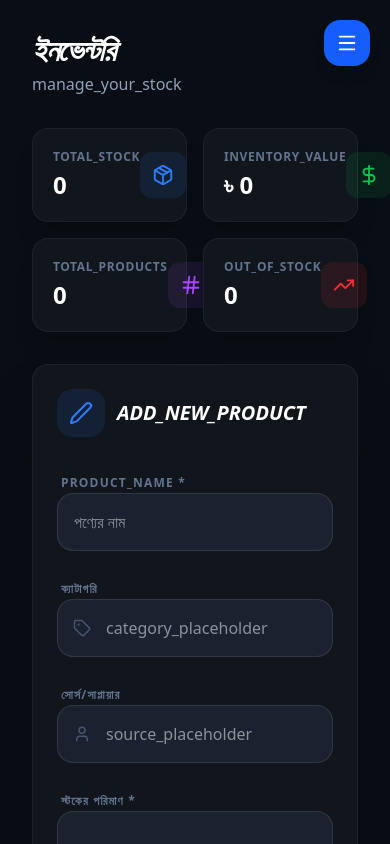
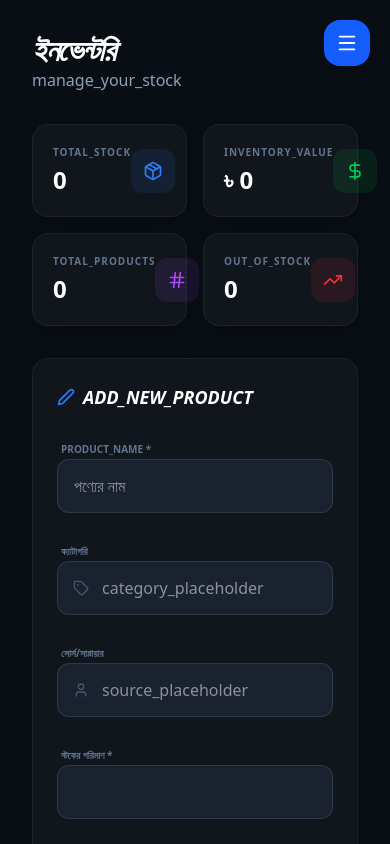
Before and after one commit to Ufuq-Innovation/Xeetrix, a Next.js app: page /inventory in a window 390 px wide. Built offline with nearby package versions, Linux system fonts and the light colour scheme; no server answers; the database is empty.

Commit message:
refactor: optimize localization key mapping and UI dry principles
Streamlined Translation key (t) usage by implementing loops for form fields and table headers. Improved stats calculation and overall code maintainability for the Inventory module.

```diff
--- a/app/(dashboard)/inventory/page.js
+++ b/app/(dashboard)/inventory/page.js
@@ -1,6 +1,6 @@
 "use client";
 
-import React, { useState } from "react";
+import React, { useState, useMemo } from "react";
 import { toast } from "sonner";
 import { useTranslation } from "react-i18next";
 import { useApp } from "@/context/AppContext";
@@ -11,20 +11,13 @@ export default function InventoryPage() {
   const { lang } = useApp();
   const { t } = useTranslation("common");
   const queryClient = useQueryClient();
+  const [editingId, setEditingId] = useState(null);
 
-  const [editingId, setEditingId] = useState(null);
-  const [formData, setFormData] = useState({
-    name: "",
-    stock: "",
-    sku: "",
-    costPrice: "",
-    sellingPrice: "",
-    description: "",
-    category: "",
-    source: "",
-  });
+  const initialFormState = {
+    name: "", stock: "", sku: "", costPrice: "", sellingPrice: "", description: "", category: "", source: ""
+  };
+  const [formData, setFormData] = useState(initialFormState);
 
-  /* ===================== FETCH ===================== */
   const { data: products = [], isLoading } = useQuery({
     queryKey: ["inventory", lang],
     queryFn: async () => {
@@ -34,269 +27,136 @@ export default function InventoryPage() {
     },
   });
 
-  /* ===================== STATS ===================== */
-  const totalStock = products.reduce((sum, item) => sum + (Number(item.stock) || 0), 0);
-  const totalValue = products.reduce((sum, item) => {
-    const cost = Number(item.costPrice) || 0;
-    const stock = Number(item.stock) || 0;
-    return sum + (cost * stock);
-  }, 0);
-  const outOfStock = products.filter(item => (Number(item.stock) || 0) <= 0).length;
-  const totalProducts = products.length;
+  // --- Stats Calculation with proper keys ---
+  const statsData = useMemo(() => {
+    const s = products.reduce((acc, item) => {
+      const stock = Number(item.stock) || 0;
+      acc.totalStock += stock;
+      acc.totalValue += (Number(item.costPrice) || 0) * stock;
+      if (stock <= 0) acc.outOfStock += 1;
+      return acc;
+    }, { totalStock: 0, totalValue: 0, outOfStock: 0 });
 
-  /* ===================== ADD / UPDATE ===================== */
+    return [
+      { label: t("total_stock"), val: s.totalStock, icon: Package, color: "blue" },
+      { label: t("inventory_value"), val: `৳ ${s.totalValue.toLocaleString()}`, icon: DollarSign, color: "green" },
+      { label: t("total_products"), val: products.length, icon: Hash, color: "purple" },
+      { label: t("out_of_stock"), val: s.outOfStock, icon: TrendingUp, color: "red", alert: s.outOfStock > 0 }
+    ];
+  }, [products, t]);
+
   const productMutation = useMutation({
     mutationFn: async (body) => {
-      const method = editingId ? "PUT" : "POST";
       const res = await fetch("/api/inventory", {
-        method,
+        method: editingId ? "PUT" : "POST",
         headers: { "Content-Type": "application/json" },
         body: JSON.stringify(body),
       });
-      if (!res.ok) throw new Error("Save failed");
       return res.json();
     },
-    onMutate: () => {
-      toast.loading(editingId ? t("updating") : t("saving"), { id: "product" });
+    onSuccess: () => {
+      queryClient.invalidateQueries(["inventory"]);
+      setEditingId(null);
+      setFormData(initialFormState);
+      toast.success(t("success"));
     },
-    onSuccess: () => {
-      queryClient.invalidateQueries({ queryKey: ["inventory"] });
-      queryClient.invalidateQueries({ queryKey: ["dashboardStats"] });
-      cancelEdit();
-      toast.success(editingId ? t("success") : t("success"), { id: "product" });
-    },
-    onError: () => {
-      toast.error(t("fetch_error"), { id: "product" });
-    },
+    onError: () => toast.error(t("fetch_error"))
   });
 
-  const handleSubmit = (e) => {
-    e.preventDefault();
-    if (!formData.name || !formData.stock) {
-      toast.error(t("fill_required_fields"));
-      return;
-    }
-    productMutation.mutate(editingId ? { ...formData, id: editingId } : formData);
-  };
-
-  const startEdit = (item) => {
-    setEditingId(item._id);
-    setFormData({
-      name: item.name || "",
-      stock: item.stock || "",
-      sku: item.sku || "",
-      costPrice: item.costPrice || "",
-      sellingPrice: item.sellingPrice || "",
-      description: item.description || "",
-      category: item.category || "",
-      source: item.source || "",
-    });
-    window.scrollTo({ top: 0, behavior: "smooth" });
-  };
-
-  const cancelEdit = () => {
-    setEditingId(null);
-    setFormData({ name: "", stock: "", sku: "", costPrice: "", sellingPrice: "", description: "", category: "", source: "" });
-  };
+  const inputs = [
+    { name: "name", label: t("product_name"), req: true, placeholder: t("product_name_placeholder") },
+    { name: "category", label: t("category"), icon: Tag, placeholder: t("category_placeholder") },
+    { name: "source", label: t("source_supplier"), icon: User, placeholder: t("source_placeholder") },
+    { name: "stock", label: t("stock_quantity"), type: "number", req: true },
+    { name: "costPrice", label: t("cost_price"), type: "number" },
+    { name: "sellingPrice", label: t("selling_price"), type: "number" },
+  ];
 
   return (
     <div className="space-y-8 p-4 md:p-6 max-w-7xl mx-auto">
-      {/* Header */}
-      <div className="flex flex-col md:flex-row md:items-center justify-between gap-4">
+      <div className="flex justify-between items-center">
         <div>
-          <h1 className="text-3xl md:text-4xl font-black uppercase italic text-white tracking-tighter">
-            {t("inventory")}
-          </h1>
-          <p className="text-slate-400 mt-1">{t("manage_your_stock")}</p>
+          <h1 className="text-3xl font-black uppercase italic text-white tracking-tighter">{t("inventory")}</h1>
+          <p className="text-slate-400">{t("manage_your_stock")}</p>
         </div>
-
         {editingId && (
-          <button
-            onClick={cancelEdit}
-            className="px-6 py-2.5 bg-red-500/10 text-red-500 border border-red-500/20 rounded-xl font-bold uppercase text-xs tracking-widest hover:bg-red-500 hover:text-white transition-all"
-          >
+          <button onClick={() => { setEditingId(null); setFormData(initialFormState); }} className="text-red-500 font-bold uppercase text-xs border border-red-500/20 px-4 py-2 rounded-xl hover:bg-red-500/10 transition-all">
             {t("cancel")}
           </button>
         )}
       </div>
 
-      {/* Stats Grid */}
+      {/* Stats Grid - Mapping used for cleaner code */}
       <div className="grid grid-cols-2 lg:grid-cols-4 gap-4">
-        {[
-          { label: t("total_stock"), val: totalStock, icon: Package, color: "blue" },
-          { label: t("inventory_value"), val: `৳ ${totalValue.toLocaleString()}`, icon: DollarSign, color: "green" },
-          { label: t("total_products"), val: totalProducts, icon: Hash, color: "purple" },
-          { label: t("out_of_stock"), val: outOfStock, icon: TrendingUp, color: "red", alert: outOfStock > 0 }
-        ].map((stat, i) => (
+        {statsData.map((stat, i) => (
           <div key={i} className="bg-[#11161D] p-5 rounded-2xl border border-white/5 shadow-xl">
             <div className="flex items-center justify-between">
               <div>
-                <p className="text-xs font-bold uppercase tracking-wider text-slate-500 mb-1">{stat.label}</p>
-                <p className={`text-2xl font-black ${stat.alert ? 'text-red-500' : 'text-white'}`}>{stat.val}</p>
+                <p className="text-[10px] font-bold uppercase text-slate-500 tracking-widest">{stat.label}</p>
+                <p className={`text-2xl font-black mt-1 ${stat.alert ? 'text-red-500' : 'text-white'}`}>{stat.val}</p>
               </div>
               <div className={`p-3 bg-${stat.color}-500/10 rounded-xl`}>
-                <stat.icon className={`text-${stat.color}-500`} size={22} />
+                <stat.icon className={`text-${stat.color}-500`} size={20} />
               </div>
             </div>
           </div>
         ))}
       </div>
 
-      {/* Add/Edit Product Form */}
-      <div className="bg-[#11161D] p-6 rounded-2xl border border-white/5 shadow-2xl">
-        <div className="flex items-center gap-3 mb-8">
-          <div className={`p-3 rounded-2xl ${editingId ? 'bg-yellow-500/10' : 'bg-blue-500/10'}`}>
-            <Edit2 className={editingId ? 'text-yellow-500' : 'text-blue-500'} size={24} />
-          </div>
-          <h3 className="text-xl font-black text-white uppercase italic">
-            {editingId ? t("edit_product") : t("add_new_product")}
-          </h3>
-        </div>
-
-        <form onSubmit={handleSubmit} className="space-y-6">
-          <div className="grid grid-cols-1 md:grid-cols-2 lg:grid-cols-3 gap-6">
-            <div className="space-y-2">
-              <label className="text-xs font-bold uppercase text-slate-500 tracking-widest ml-1">{t("product_name")} *</label>
-              <input
-                required
-                placeholder={t("product_name_placeholder")}
-                className="w-full p-4 bg-[#1a2230] border border-white/10 rounded-2xl text-white outline-none focus:ring-2 focus:ring-blue-500/50 transition-all"
-                value={formData.name}
-                onChange={(e) => setFormData({ ...formData, name: e.target.value })}
-              />
-            </div>
-
-            <div className="space-y-2">
-              <label className="text-xs font-bold uppercase text-slate-500 tracking-widest ml-1">{t("category")}</label>
+      {/* Form Section - Clean Key Usage */}
+      <form onSubmit={(e) => { e.preventDefault(); productMutation.mutate(editingId ? { ...formData, id: editingId } : formData); }} className="bg-[#11161D] p-6 rounded-2xl border border-white/5">
+        <h3 className="text-lg font-black text-white uppercase italic mb-6 flex items-center gap-2">
+          <Edit2 size={18} className="text-blue-500" /> {editingId ? t("edit") : t("add_new_product")}
+        </h3>
+        <div className="grid grid-cols-1 md:grid-cols-2 lg:grid-cols-3 gap-6">
+          {inputs.map((input) => (
+            <div key={input.name} className="space-y-2">
+              <label className="text-[10px] font-bold uppercase text-slate-500 ml-1">{input.label} {input.req && "*"}</label>
               <div className="relative">
-                <Tag className="absolute left-4 top-1/2 -translate-y-1/2 text-slate-600" size={18} />
+                {input.icon && <input.icon className="absolute left-4 top-1/2 -translate-y-1/2 text-slate-600" size={16} />}
                 <input
-                  placeholder={t("category_placeholder")}
-                  className="w-full p-4 pl-12 bg-[#1a2230] border border-white/10 rounded-2xl text-white outline-none focus:ring-2 focus:ring-blue-500/50 transition-all"
-                  value={formData.category}
-                  onChange={(e) => setFormData({ ...formData, category: e.target.value })}
+                  type={input.type || "text"}
+                  required={input.req}
+                  placeholder={input.placeholder}
+                  className={`w-full p-3.5 bg-[#1a2230] border border-white/10 rounded-xl text-white outline-none focus:ring-2 focus:ring-blue-500/40 transition-all ${input.icon ? 'pl-11' : 'px-4'}`}
+                  value={formData[input.name]}
+                  onChange={(e) => setFormData({ ...formData, [input.name]: e.target.value })}
                 />
               </div>
             </div>
+          ))}
+        </div>
+        <button type="submit" disabled={productMutation.isPending} className="mt-8 px-10 py-4 bg-blue-600 hover:bg-blue-700 text-white rounded-2xl font-black uppercase transition-all flex items-center gap-2 shadow-lg shadow-blue-500/20">
+          {productMutation.isPending ? t("saving") : (editingId ? t("update") : t("add_to_stock"))}
+        </button>
+      </form>
 
-            <div className="space-y-2">
-              <label className="text-xs font-bold uppercase text-slate-500 tracking-widest ml-1">{t("source_supplier")}</label>
-              <div className="relative">
-                <User className="absolute left-4 top-1/2 -translate-y-1/2 text-slate-600" size={18} />
-                <input
-                  placeholder={t("source_placeholder")}
-                  className="w-full p-4 pl-12 bg-[#1a2230] border border-white/10 rounded-2xl text-white outline-none focus:ring-2 focus:ring-blue-500/50 transition-all"
-                  value={formData.source}
-                  onChange={(e) => setFormData({ ...formData, source: e.target.value })}
-                />
-              </div>
-            </div>
-
-            <div className="space-y-2">
-              <label className="text-xs font-bold uppercase text-slate-500 tracking-widest ml-1">{t("stock_quantity")} *</label>
-              <input
-                required type="number" min="0"
-                className="w-full p-4 bg-[#1a2230] border border-white/10 rounded-2xl text-white outline-none"
-                value={formData.stock}
-                onChange={(e) => setFormData({ ...formData, stock: e.target.value })}
-              />
-            </div>
-
-            <div className="space-y-2">
-              <label className="text-xs font-bold uppercase text-slate-500 tracking-widest ml-1">{t("cost_price")} (৳)</label>
-              <input
-                type="number" step="0.01"
-                className="w-full p-4 bg-[#1a2230] border border-white/10 rounded-2xl text-white outline-none"
-                value={formData.costPrice}
-                onChange={(e) => setFormData({ ...formData, costPrice: e.target.value })}
-              />
-            </div>
-
-            <div className="space-y-2">
-              <label className="text-xs font-bold uppercase text-slate-500 tracking-widest ml-1">{t("selling_price")} (৳)</label>
-              <input
-                type="number" step="0.01"
-                className="w-full p-4 bg-[#1a2230] border border-white/10 rounded-2xl text-white outline-none"
-                value={formData.sellingPrice}
-                onChange={(e) => setFormData({ ...formData, sellingPrice: e.target.value })}
-              />
-            </div>
-          </div>
-
-          <div className="space-y-2">
-            <label className="text-xs font-bold uppercase text-slate-500 tracking-widest ml-1">{t("description")}</label>
-            <div className="relative">
-              <FileText className="absolute left-4 top-4 text-slate-600" size={18} />
-              <textarea
-                placeholder={t("description_placeholder")}
-                className="w-full p-4 pl-12 bg-[#1a2230] border border-white/10 rounded-2xl text-white outline-none min-h-[100px] resize-none"
-                value={formData.description}
-                onChange={(e) => setFormData({ ...formData, description: e.target.value })}
-              />
-            </div>
-          </div>
-
-          <button
-            type="submit"
-            disabled={productMutation.isPending}
-            className="w-full md:w-auto px-10 py-4 bg-gradient-to-r from-blue-600 to-blue-700 hover:from-blue-700 hover:to-blue-800 rounded-2xl font-black uppercase text-white shadow-xl shadow-blue-500/20 transition-all active:scale-[0.98] disabled:opacity-50 flex items-center justify-center gap-3"
-          >
-            {productMutation.isPending ? <div className="animate-spin rounded-full h-5 w-5 border-b-2 border-white"></div> : <CheckCircle size={20} />}
-            {editingId ? t("update") : t("add_to_stock")}
-          </button>
-        </form>
-      </div>
-
-      {/* Products Table */}
-      <div className="bg-[#11161D] rounded-2xl border border-white/5 overflow-hidden shadow-2xl">
-        <div className="p-6 border-b border-white/5 bg-white/[0.02] flex items-center justify-between">
-          <h3 className="text-lg font-black flex items-center gap-2 text-white uppercase italic">
-            <Package className="text-blue-500" size={20} /> {t("all_products")}
-          </h3>
-          <span className="px-3 py-1 bg-blue-500/10 text-blue-500 rounded-full text-xs font-bold">
-            {products.length} {t("products")}
-          </span>
-        </div>
-
+      {/* Table Section - Integrated 't' keys for headers and empty states */}
+      <div className="bg-[#11161D] rounded-2xl border border-white/5 overflow-hidden">
         <div className="overflow-x-auto">
-          <table className="w-full min-w-[900px]">
-            <thead className="bg-white/5">
-              <tr className="text-[10px] uppercase text-slate-500 tracking-widest">
-                <th className="p-5 text-left">{t("product")}</th>
-                <th className="p-5 text-left">{t("category")}</th>
-                <th className="p-5 text-left">{t("source")}</th>
-                <th className="p-5 text-left">{t("stock")}</th>
-                <th className="p-5 text-left">{t("cost_price")}</th>
-                <th className="p-5 text-left">{t("selling_price")}</th>
-                <th className="p-5 text-right">{t("action")}</th>
+          <table className="w-full">
+            <thead className="bg-white/5 text-[10px] uppercase text-slate-500 tracking-widest">
+              <tr>
+                {["product", "category", "source", "stock", "cost_price", "selling_price", "action"].map(key => (
+                  <th key={key} className={`p-5 font-bold ${key === 'action' ? 'text-right' : 'text-left'}`}>{t(key)}</th>
+                ))}
               </tr>
             </thead>
             <tbody className="divide-y divide-white/5">
-              {isLoading ? (
-                <tr><td colSpan="7" className="p-10 text-center text-slate-500 font-bold">{t("syncing_inventory")}</td></tr>
-              ) : products.length === 0 ? (
-                <tr><td colSpan="7" className="p-10 text-center text-slate-400 italic">{t("no_stock_available")}</td></tr>
+              {products.length === 0 ? (
+                <tr><td colSpan="7" className="p-10 text-center text-slate-500 italic">{t("no_stock_available")}</td></tr>
               ) : (
                 products.map((item) => (
-                  <tr key={item._id} className="group hover:bg-white/[0.03] transition-colors">
-                    <td className="p-5">
-                      <div className="font-black text-slate-200">{item.name}</div>
-                      <div className="text-[10px] text-slate-500 truncate max-w-[150px]">{item.description}</div>
-                    </td>
-                    <td className="p-5">
-                      <span className="px-3 py-1 bg-purple-500/10 text-purple-400 rounded-lg text-xs font-bold uppercase">{item.category || "N/A"}</span>
-                    </td>
-                    <td className="p-5 text-xs text-slate-400 font-medium">{item.source || "N/A"}</td>
-                    <td className="p-5">
-                      <span className={`text-lg font-black ${Number(item.stock) <= 0 ? 'text-red-500' : Number(item.stock) <= 10 ? 'text-yellow-500' : 'text-green-500'}`}>
-                        {item.stock}
-                      </span>
-                    </td>
-                    <td className="p-5 text-slate-400 font-mono text-xs">৳ {Number(item.costPrice || 0).toLocaleString()}</td>
-                    <td className="p-5 text-green-400 font-black">৳ {Number(item.sellingPrice || 0).toLocaleString()}</td>
+                  <tr key={item._id} className="hover:bg-white/[0.02] transition-colors">
+                    <td className="p-5 font-bold text-slate-200">{item.name}</td>
+                    <td className="p-5 text-xs text-purple-400 uppercase">{item.category || "N/A"}</td>
+                    <td className="p-5 text-xs text-slate-400">{item.source || "N/A"}</td>
+                    <td className={`p-5 font-black ${Number(item.stock) <= 10 ? 'text-yellow-500' : 'text-green-500'}`}>{item.stock}</td>
+                    <td className="p-5 text-xs text-slate-500">৳{Number(item.costPrice).toLocaleString()}</td>
+                    <td className="p-5 font-bold text-green-400">৳{Number(item.sellingPrice).toLocaleString()}</td>
                     <td className="p-5 text-right">
-                      <button onClick={() => startEdit(item)} className="p-2.5 bg-yellow-500/5 text-yellow-600 hover:bg-yellow-500 hover:text-white rounded-xl transition-all ml-auto flex items-center gap-2 text-xs font-bold uppercase">
-                        <Edit2 size={14} /> {t("edit")}
+                      <button onClick={() => { setEditingId(item._id); setFormData(item); window.scrollTo(0,0); }} className="text-yellow-500 bg-yellow-500/10 p-2 rounded-lg hover:bg-yellow-500 hover:text-white transition-all">
+                        <Edit2 size={14} />
                       </button>
                     </td>
                   </tr>
```
